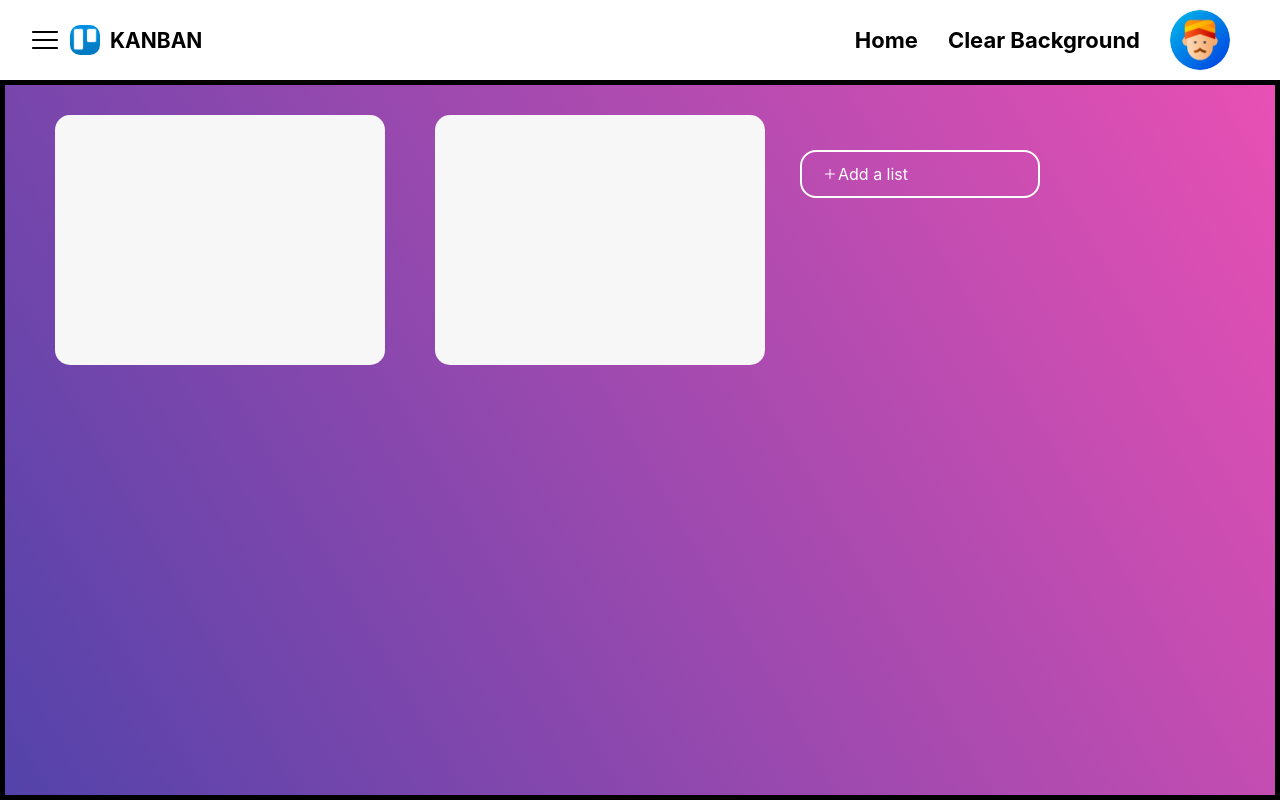
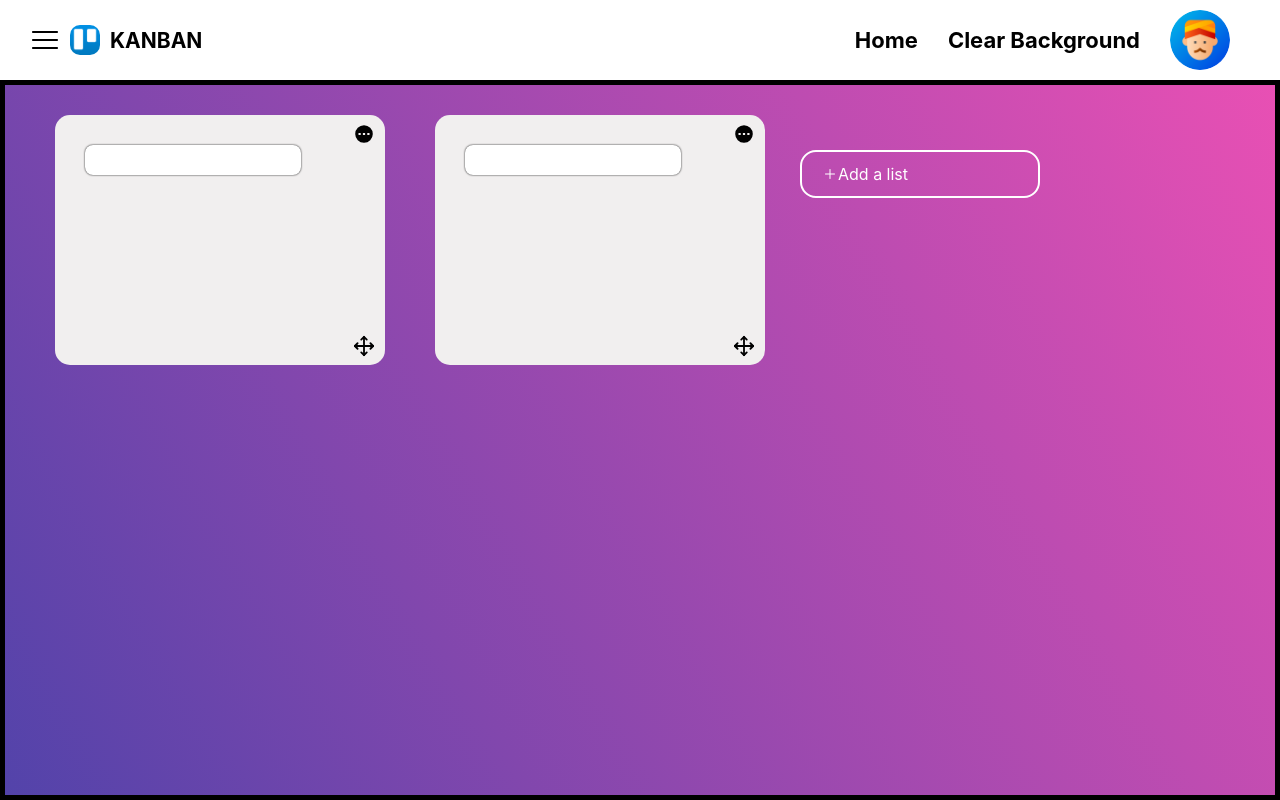
Before and after one commit to Sachin2903/Kanban_Board_clone, a React (Create React App) app: page /kanbanboard in a window 1280 px wide. Built offline with nearby package versions, Linux system fonts and the light colour scheme.

Commit message:
ok sachin

```diff
--- a/src/components/molecules/separateToDoList/separateToDoList.js
+++ b/src/components/molecules/separateToDoList/separateToDoList.js
@@ -1,10 +1,17 @@
 import { Fragment } from "react";
+import {FiMove} from "react-icons/fi";
+import {HiDotsCircleHorizontal} from "react-icons/hi"
 import styles from "./seperateToDoList.module.css";
 import { subToDoList } from "./subToDoList/subToDoList";
 export function SeparateToDoList(){
     return(
         <Fragment>
             <div className={styles.TodoList}>
+
+                <input className={styles.ToDolistInput}/>
+                <HiDotsCircleHorizontal className={styles.Delete}/>
+
+                <FiMove className={styles.moveArrow}/>
 
           <subToDoList/>
 
--- a/src/components/molecules/separateToDoList/seperateToDoList.module.css
+++ b/src/components/molecules/separateToDoList/seperateToDoList.module.css
@@ -1,4 +1,5 @@
 .TodoList{
+    position: relative;
     margin-left:50px;
     border-radius: 15px;
     min-width: 330px;
@@ -6,9 +7,9 @@
    min-height: 250px;
    max-height: 70%;
    overflow-y: auto;
-   padding:25px;
+   padding:30px;
 
-    background-color: rgb(247, 247, 247);
+    background-color: rgb(241, 239, 239);
 
 }
 .aaa{
@@ -17,3 +18,32 @@
     height: 60px;
     background-color: bisque;
 }
+.moveArrow{
+    position: absolute;
+    bottom: 8px;
+    right: 10px;
+    font-size: 22px;
+    cursor: pointer;
+
+
+
+}
+.Delete{
+    position: absolute;
+   right:10px;
+   top:8px;
+    font-size: 22px;
+    cursor: pointer;
+
+}
+.ToDolistInput{
+    border-radius: 8px;
+    width: 80%;
+    outline: none;
+    height: 30px;
+    padding:2px 8px;
+    border: 0;
+    font-weight: bold;
+    font-family: monospace;
+    box-shadow: 0 0 2px black;
+}
```
